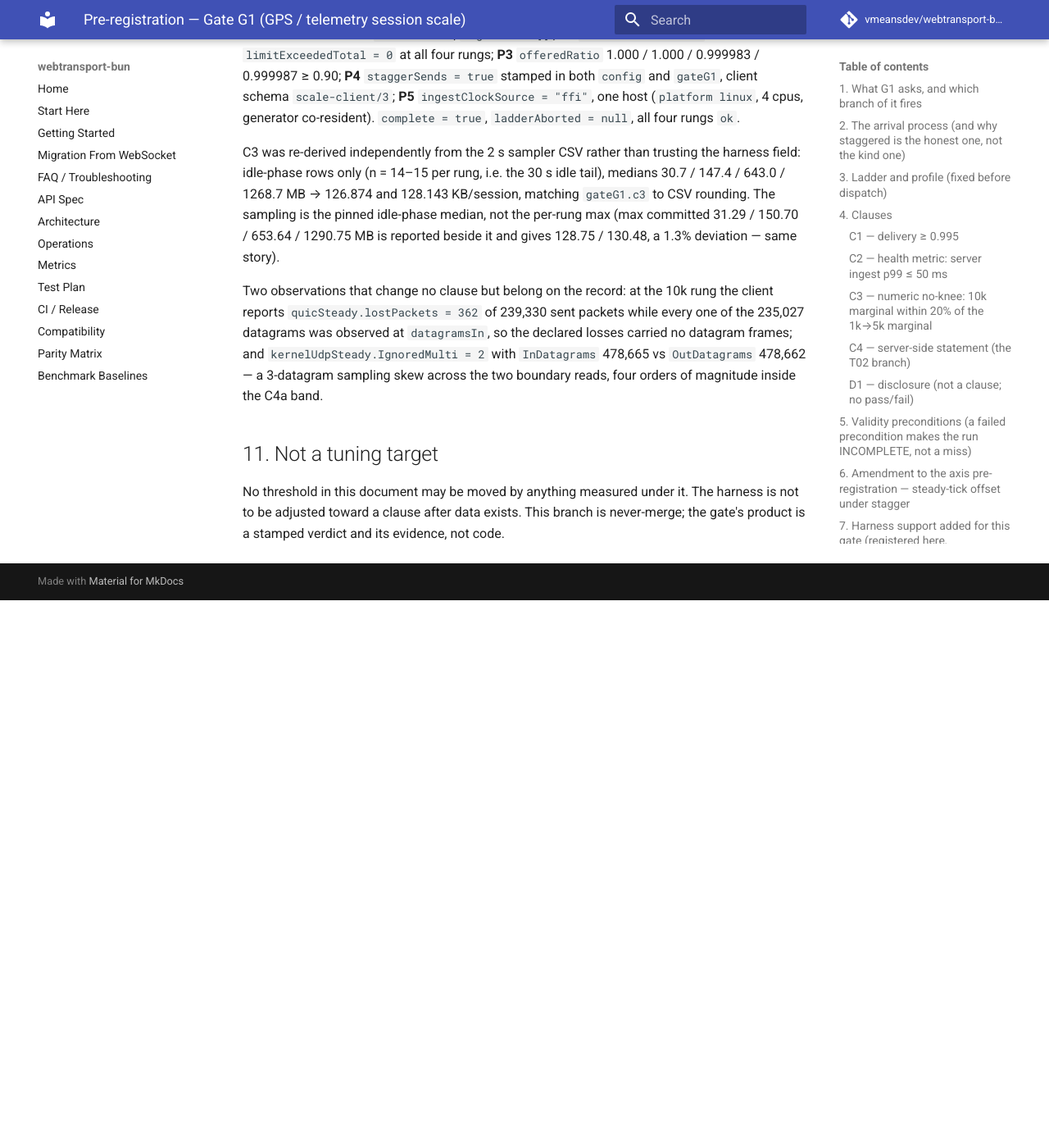
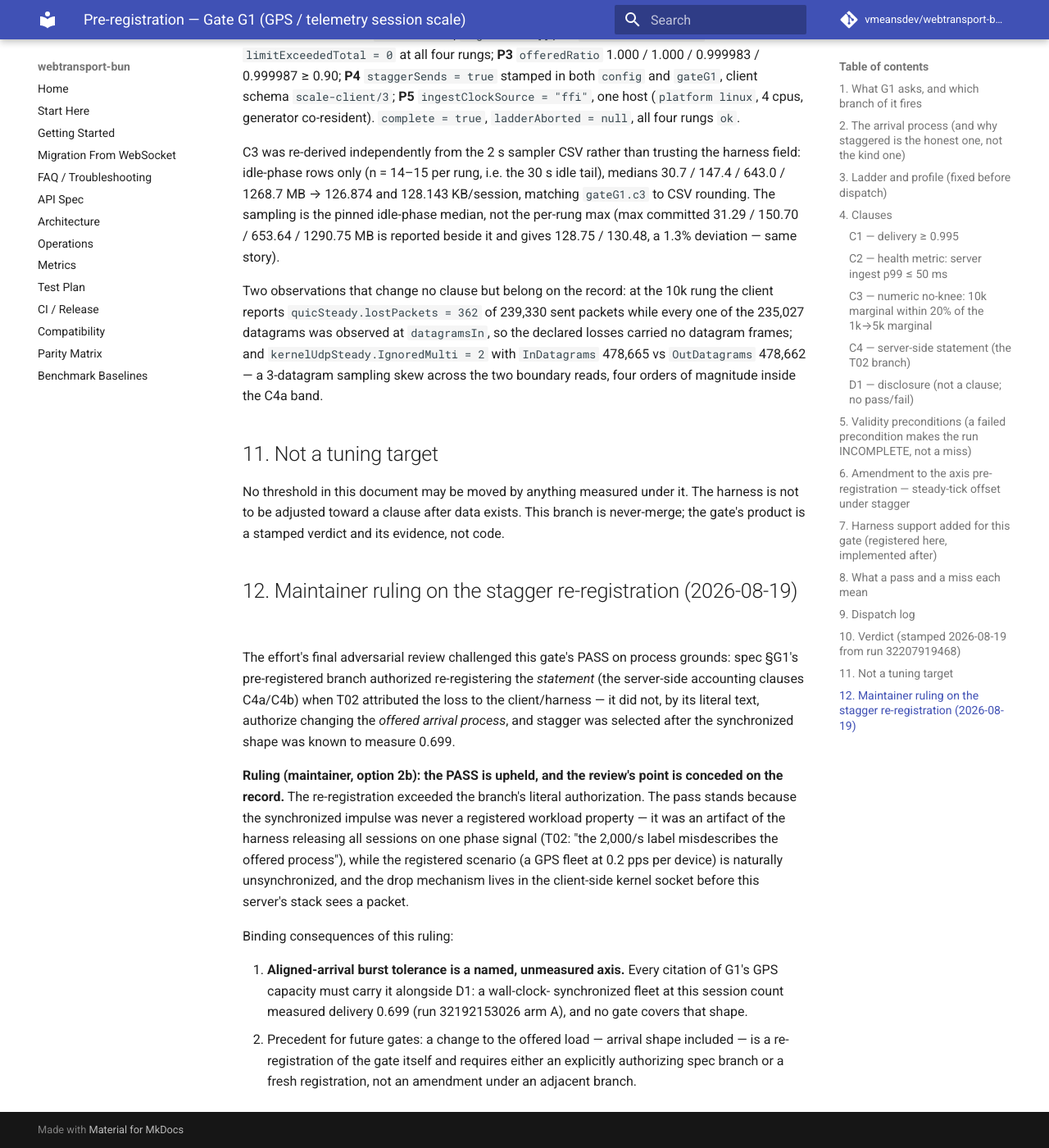
Before and after one commit to vmeansdev/webtransport-bun, an MkDocs documentation site: the page built from docs/research/preregistrations/gate-g1.md, in a window 1280 px wide and 1400 px high, scrolled down 11449 px. Shown: the whole window at 82% size. Built offline with MkDocs 1.6.1 and Material for MkDocs 9.7.7, drawn with Linux system fonts in a browser that asks for light colours; comment, search, counter and statistics services are not loaded; before the commit the page ends 12181 px from its top, so only the background shows below that.

Commit message:
Record the maintainer's ruling on the stagger re-registration: pass upheld, overreach conceded, aligned-arrival named as an unmeasured axis.
Co-Authored-By: Claude Fable 5 <noreply@anthropic.com>
Claude-Session: https://claude.ai/code/session_01J6XgaCwKmiXs7S56nLNgbf

```diff
--- a/docs/research/preregistrations/gate-g1.md
+++ b/docs/research/preregistrations/gate-g1.md
@@ -450,3 +450,32 @@ the two boundary reads, four orders of magnitude inside the C4a band.
 No threshold in this document may be moved by anything measured under it. The
 harness is not to be adjusted toward a clause after data exists. This branch is
 never-merge; the gate's product is a stamped verdict and its evidence, not code.
+
+## 12. Maintainer ruling on the stagger re-registration (2026-08-19)
+
+The effort's final adversarial review challenged this gate's PASS on process
+grounds: spec §G1's pre-registered branch authorized re-registering the
+*statement* (the server-side accounting clauses C4a/C4b) when T02 attributed
+the loss to the client/harness — it did not, by its literal text, authorize
+changing the *offered arrival process*, and stagger was selected after the
+synchronized shape was known to measure 0.699.
+
+**Ruling (maintainer, option 2b): the PASS is upheld, and the review's point
+is conceded on the record.** The re-registration exceeded the branch's literal
+authorization. The pass stands because the synchronized impulse was never a
+registered workload property — it was an artifact of the harness releasing all
+sessions on one phase signal (T02: "the 2,000/s label misdescribes the offered
+process"), while the registered scenario (a GPS fleet at 0.2 pps per device)
+is naturally unsynchronized, and the drop mechanism lives in the client-side
+kernel socket before this server's stack sees a packet.
+
+Binding consequences of this ruling:
+
+1. **Aligned-arrival burst tolerance is a named, unmeasured axis.** Every
+   citation of G1's GPS capacity must carry it alongside D1: a wall-clock-
+   synchronized fleet at this session count measured delivery 0.699 (run
+   32192153026 arm A), and no gate covers that shape.
+2. Precedent for future gates: a change to the offered load — arrival shape
+   included — is a re-registration of the gate itself and requires either an
+   explicitly authorizing spec branch or a fresh registration, not an
+   amendment under an adjacent branch.
```
